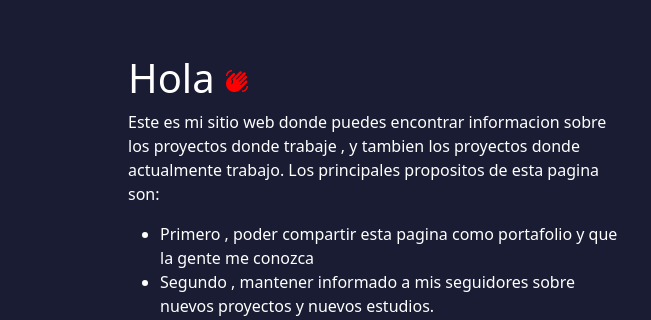
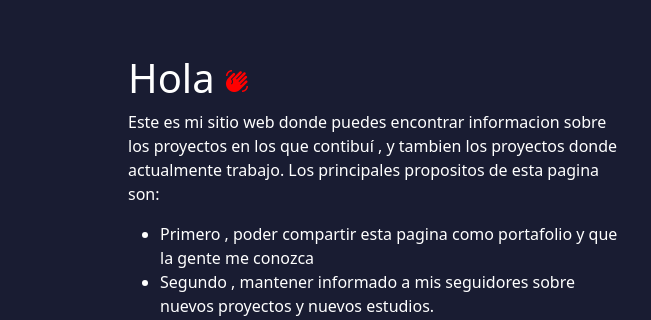
Before and after one commit to Jefferson-23/PORTAFOLIO, a plain HTML site: page index.html in a window 1280 px wide. Shown: the part 194-514 px from the top of the page, 0-651 px from the left. Drawn offline with nearby package versions, Linux system fonts and the light colour scheme.

Commit message:
Update index.html
Description changed

```diff
--- a/index.html
+++ b/index.html
@@ -34,7 +34,7 @@
         <main class="main">
             <div class="info-content">
                 <h1>Hola <i class="material-icons" style="color:red">waving_hand</i></h1>
-                <p>Este es mi sitio web donde puedes encontrar informacion sobre los proyectos donde trabaje , y tambien
+                <p>Este es mi sitio web donde puedes encontrar informacion sobre los proyectos en los que contibuí , y tambien
                     los proyectos donde actualmente trabajo.
                     Los principales propositos de esta pagina son:</p>
                     <ul>
```
